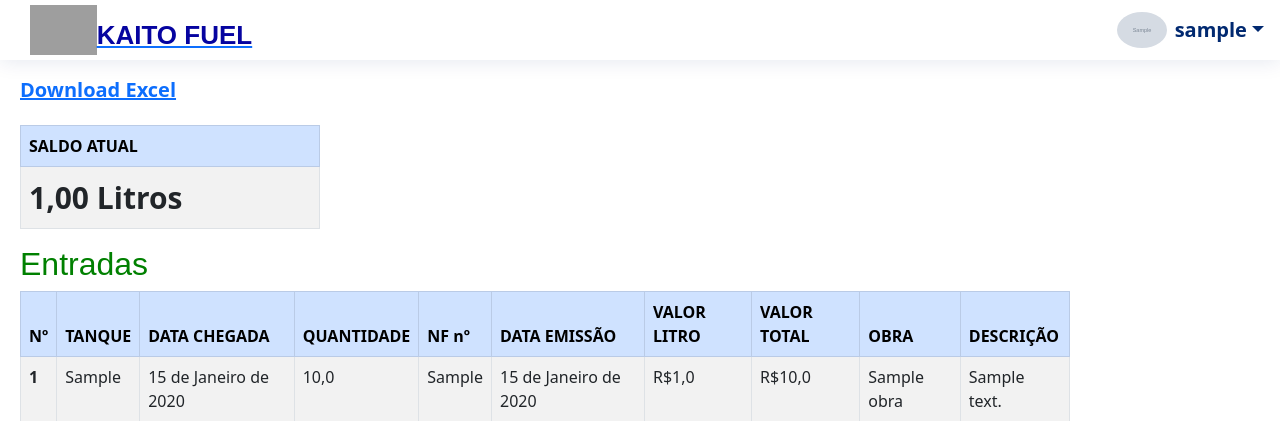
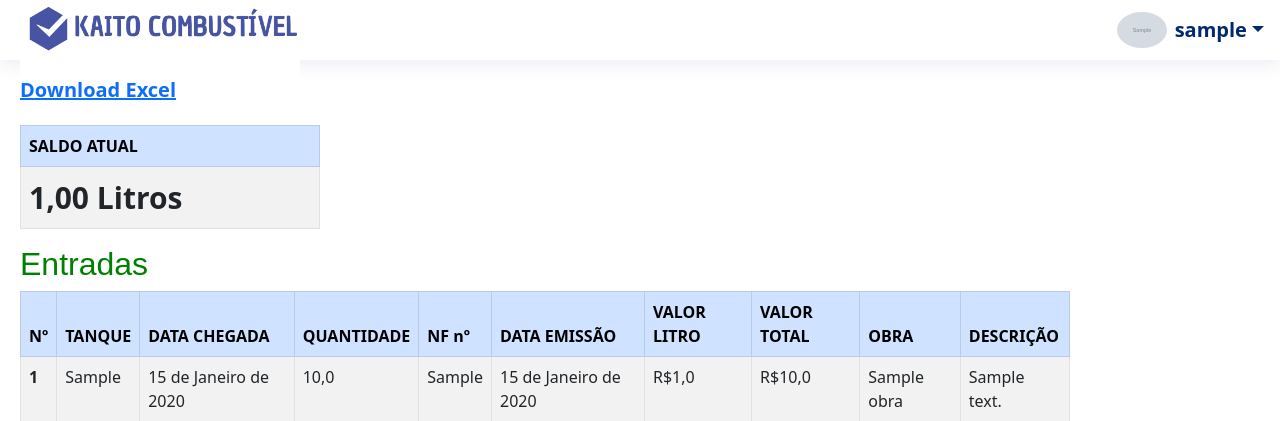
Before and after one commit to otaciliopires/KAITO_CONTROL, a Django app: page /obra/1/ in a window 1280 px wide. Shown: the top 421 px of the page. Run offline with Django 4.2, Linux system fonts and the light colour scheme; a user stored in the database is signed in; tables that the repository leaves empty hold one stand-in row (values such as "Sample post"); grey boxes marked "Sample" are stand-in pictures; grey boxes are pictures that could not be loaded.

Commit message:
adição de logo em obras

```diff
--- a/templates/base_obra.html
+++ b/templates/base_obra.html
@@ -17,10 +17,7 @@
     {%if user.is_authenticated%}
     <header id="header" class="header fixed-top d-flex align-items-center">
       <div class="d-flex align-items-center justify-content-between">
-         <a href="{%url 'lista_obras'%}" class="logo d-flex align-items-center">
-            <img id="imagemlogo" src="assets/img/ares-icon.jpg"  alt="">
-            <span class="d-none d-lg-block">KAITO FUEL</span>
-         </a>
+         <img style='width:280px' src="{%static 'ceq/img/kaito_combustivel.png'%}"></img>
 
       </div>
       <nav class="header-nav ms-auto">
```
